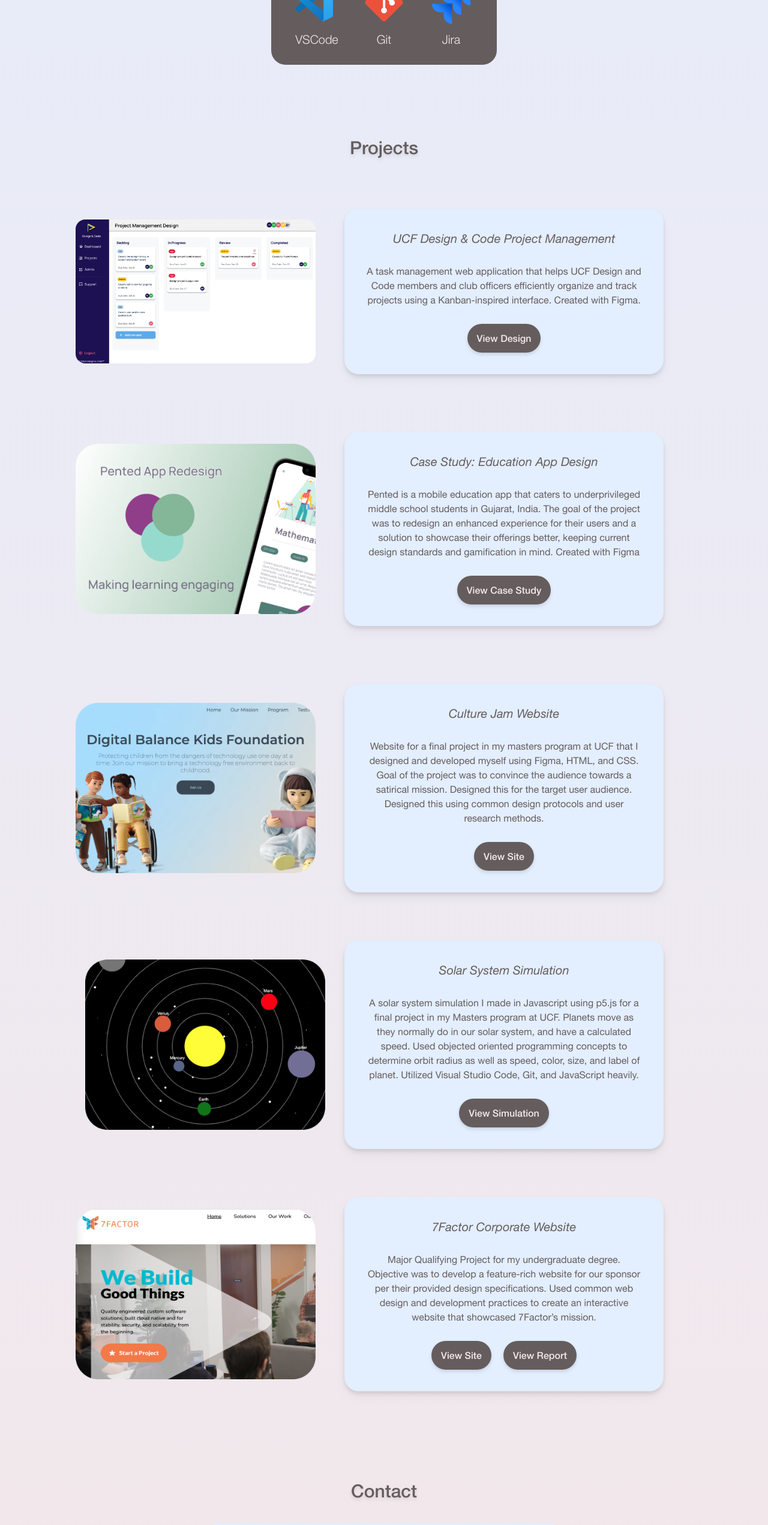
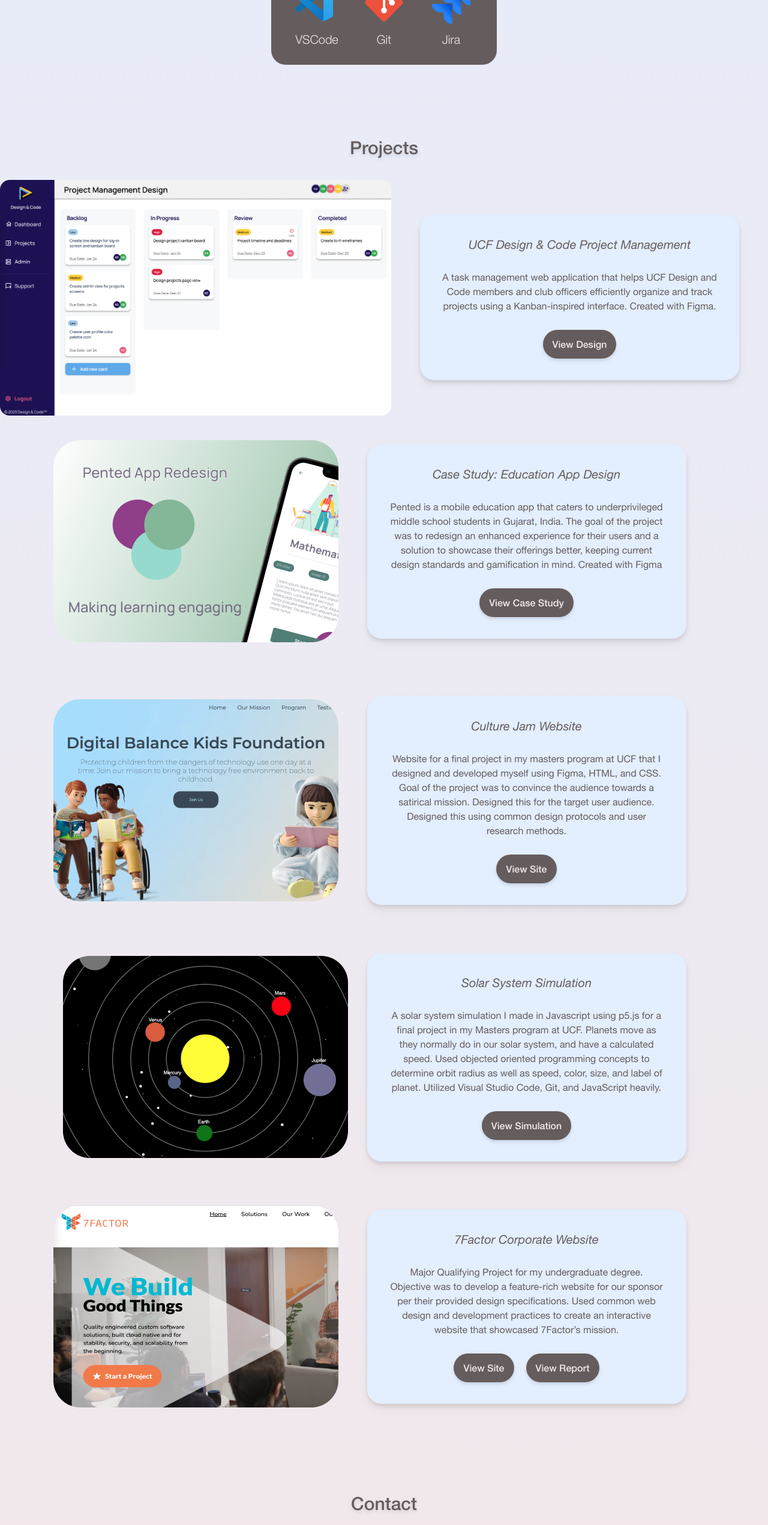
Before and after one commit to danyabaron/nextjs-portfolio, a Next.js app: page / in a window 1280 px wide. Shown: the part 1346-3889 px from the top of the page at 60% size. Built offline with nearby package versions, Linux system fonts and the light colour scheme; what tailwindcss-animated, taos would draw is missing.

Commit message:
Feb 10, 2024, 8:58 PM

```diff
--- a/src/app/page.js
+++ b/src/app/page.js
@@ -182,7 +182,7 @@ export default function Home() {
             <h1 className='text-3xl font-helvetica-medium drop-shadow-md mb-9 text-main-brown'>Projects</h1>
 
             <div id="projects-0.5" className="grid grid-rows-1 justify-center items-center grid-flow-col">
-              <Image src={DCProj} alt="Design & Code Project Management" loading="lazy" width={400} height={400} className="rounded-2xl drop-drop-shadow-md"/>
+              <Image src={DCProj} alt="Design & Code Project Management" loading="lazy" className="rounded-2xl drop-drop-shadow-md"/>
             <div id="pented-info" className="bg-gradient-top flex flex-col drop-shadow-lg justify-center items-center m-12 p-4 gap-7 rounded-3xl">
                 <h2 className="font-helvetica-italic text-xl mt-5 text-main-brown">
                   UCF Design & Code Project Management
@@ -205,7 +205,7 @@ export default function Home() {
 
 
             <div id="projects-1" className="grid grid-rows-1 justify-center items-center grid-flow-col">
-              <Image src={Pented} alt="Pented" width={400} height={400}/>
+              <Image src={Pented} alt="Pented" />
             <div id="pented-info" className="bg-gradient-top flex flex-col drop-shadow-lg justify-center items-center m-12 p-4 gap-7 rounded-3xl">
                 <h2 className="font-helvetica-italic text-xl mt-5 text-main-brown">
                   Case Study: Education App Design
@@ -225,7 +225,7 @@ export default function Home() {
 
 
             <div id="projects-2" className="grid grid-rows-1 justify-center items-center  grid-flow-col">
-              <Image src={DigBalance} alt="DigBalance" width={400} height={400}/>
+              <Image src={DigBalance} alt="DigBalance" />
             <div id="culture-info" className="bg-gradient-top flex flex-col drop-shadow-lg justify-center items-center m-12 p-4 gap-7 rounded-3xl">
                 <h2 className="font-helvetica-italic text-xl mt-5 text-main-brown">
                   Culture Jam Website
@@ -246,7 +246,7 @@ export default function Home() {
           </div>
 
           <div id="projects-3" className="grid grid-rows-1 justify-center items-center grid-flow-col">
-              <Image src={Solar} alt="Solar" width={400} height={400}/>
+              <Image src={Solar} alt="Solar"/>
             <div id="solar-info" className="bg-gradient-top flex flex-col drop-shadow-lg items-center m-8 p-4 gap-7 rounded-3xl">
                 <h2 className="font-helvetica-italic text-xl mt-5 text-main-brown">
                   Solar System Simulation
@@ -266,7 +266,7 @@ export default function Home() {
           </div>
 
           <div id="projects-4" className="grid grid-rows-1 justify-center items-center grid-flow-col">
-              <Image src={Factor} alt="7Factor" width={400} height={400}/>
+              <Image src={Factor} alt="7Factor" />
             <div id="factor-info" className="bg-gradient-top flex flex-col drop-shadow-lg justify-center items-center m-12 p-4 gap-7 rounded-3xl">
                 <h2 className="font-helvetica-italic text-xl mt-5 text-main-brown">
                   7Factor Corporate Website
```
